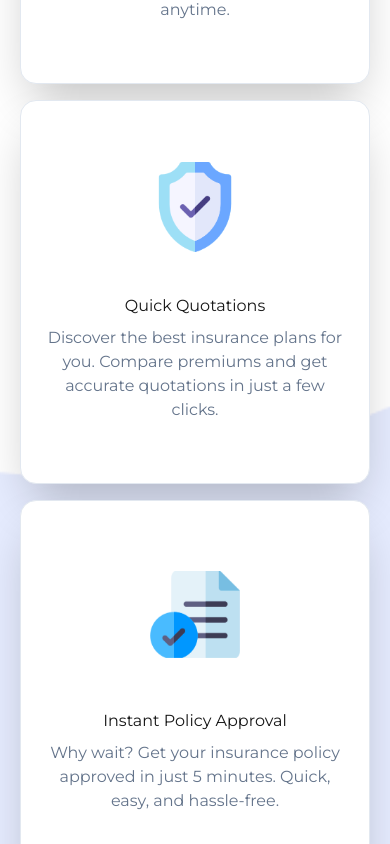
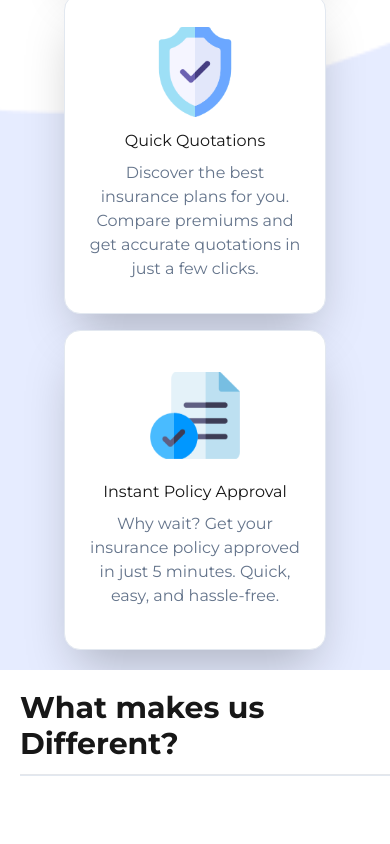
Before and after one commit to SameerDelXN/Policy-Sansar-Landing-Updated, a Next.js app: page / in a window 390 px wide. Shown: the part 2300-3144 px from the top of the page. Built offline with nearby package versions, Linux system fonts and the light colour scheme.

Commit message:
navbar resposnsice vhanges

```diff
--- a/src/app/components/Header.jsx
+++ b/src/app/components/Header.jsx
@@ -105,7 +105,7 @@ const Header = () => {
     setShowLoginModal(true)
   }
   return (
-    <div className="w-full sticky top-0 z-20 bg-white h-[13vh]">
+    <div className="w-full sticky top-0 z-20 bg-white lg:h-[13vh] xxs:h-[8vh] ">
         {showLoginModal && (
               <div
                 className="fixed inset-0 flex items-center justify-center z-50 bg-black bg-opacity-50 xxs:p-5"
@@ -154,7 +154,7 @@ const Header = () => {
           <div className="flex flex-col items-start gap-1  ">
           <h1 className="lg:text-2xl text-blue-700 xxs:text-sm xs:text-sm">Policy Sansar</h1>
           {/* <h1 className="text-sm xxs:text-xs text-wrap">आपके संसार की सुरक्षा का भरोसा-पॉलिसी संसार</h1> */}
-          <Image src={tagLine7} width={1920} height={1080} className="w-full h-10 object-contain"/>
+          <Image src={tagLine7} width={1920} height={1080} className="w-full lg:h-8 object-contain xxs:h-5"/>
           </div>
         </Link1>
 
--- a/src/app/components/Why_Choose.jsx
+++ b/src/app/components/Why_Choose.jsx
@@ -13,7 +13,7 @@ const cardVariants = {
 
 const Why_Choose = () => {
   return (
-    <div className="w-full min-h-[100vh]  bg-white relative flex flex-col items-center justify-evenly xl:justify-center xl:gap-5   overflow-hidden">
+    <div className="w-full min-h-[600px]  bg-white relative flex flex-col items-center justify-evenly xl:justify-center xl:gap-5   overflow-hidden">
       {/* Content Section */}
       <div className="p-8">
         <h1 className="lg:text-3xl font-bold text-center xxs:text-xl">
@@ -23,7 +23,7 @@ const Why_Choose = () => {
 
       {/* Cards Section */}
       <div className="w-full lg:flex-row items-center gap-5 justify-center z-10 xxs:flex xxs:flex-wrap  md:flex xxs:p-5 xs:flex xxs:gap-4 ">
-        <div className="bg-white lg:w-1/4 shadow-2xl h-96 rounded-2xl border border-slate-200 flex flex-col items-center justify-evenly p-5 xxs:w-full xs:w-full md:w-2/3">
+        <div className="bg-white lg:w-1/4 shadow-2xl h-96 xxs:h-80  rounded-2xl border border-slate-200 flex flex-col items-center justify-evenly p-5 xxs:w-3/4 xs:w-2/3 md:w-2/3">
           <Image src={callIcon} width={90} height={90} alt="callIcon" />
           <div className="flex flex-col items-center gap-2">
             <h1 className="lg:text-2xl xs:text-xl  ">24/7 Assistance</h1>
@@ -34,10 +34,10 @@ const Why_Choose = () => {
           </div>
         </div>
 
-        <div className="bg-white lg:w-1/4 shadow-2xl h-96 rounded-2xl border border-slate-200 flex flex-col items-center justify-evenly p-5 xxs:w-full xs:w-full md:w-2/3">
+        <div className="bg-white lg:w-1/4 shadow-2xl h-96 xxs:h-80  rounded-2xl border border-slate-200 flex flex-col items-center justify-evenly p-5 xxs:w-3/4 xs:w-2/3 md:w-2/3">
           <Image src={sheildIcon} width={90} height={90} alt="sheildIcon" />
           <div className="flex flex-col items-center gap-2">
-            <h1 className="lg:text-2xl xs:text-xl">Quick Quotations</h1>
+            <h1 className="lg:text-2xl xs:text-xl text-center">Quick Quotations</h1>
             <p className="text-md text-center text-slate-500">
               Discover the best insurance plans for you. Compare premiums and
               get accurate quotations in just a few clicks.
@@ -45,7 +45,7 @@ const Why_Choose = () => {
           </div>
         </div>
 
-        <div className="bg-white lg:w-1/4 shadow-2xl h-96 rounded-2xl border border-slate-200 flex flex-col items-center justify-evenly p-5 xxs:w-full xs:w-full md:w-2/3">
+        <div className="bg-white lg:w-1/4 shadow-2xl h-96 xxs:h-80  rounded-2xl border border-slate-200 flex flex-col items-center justify-evenly p-5 xxs:w-3/4 xs:w-2/3 md:w-2/3">
           <Image
             src={quickQuoteIcon}
             width={90}
@@ -53,7 +53,7 @@ const Why_Choose = () => {
             alt="quickQuoteIcon"
           />
           <div className="flex flex-col items-center gap-2">
-            <h1 className="lg:text-2xl xs:text-xl">
+            <h1 className="lg:text-2xl xs:text-xl text-center">
               Instant Policy Approval
             </h1>
             <p className="text-md text-center text-slate-500">
@@ -66,7 +66,7 @@ const Why_Choose = () => {
 
       {/* Background Image */}
       <div
-        className="absolute -bottom-10 left-0 w-full h-2/3 bg-cover bg-no-repeat bg-center "
+        className="absolute -bottom-10 left-0 w-full h-full bg-cover bg-no-repeat bg-center "
         style={{ backgroundImage: `url(${bgShape.src})` }}
       ></div>
     </div>
```
